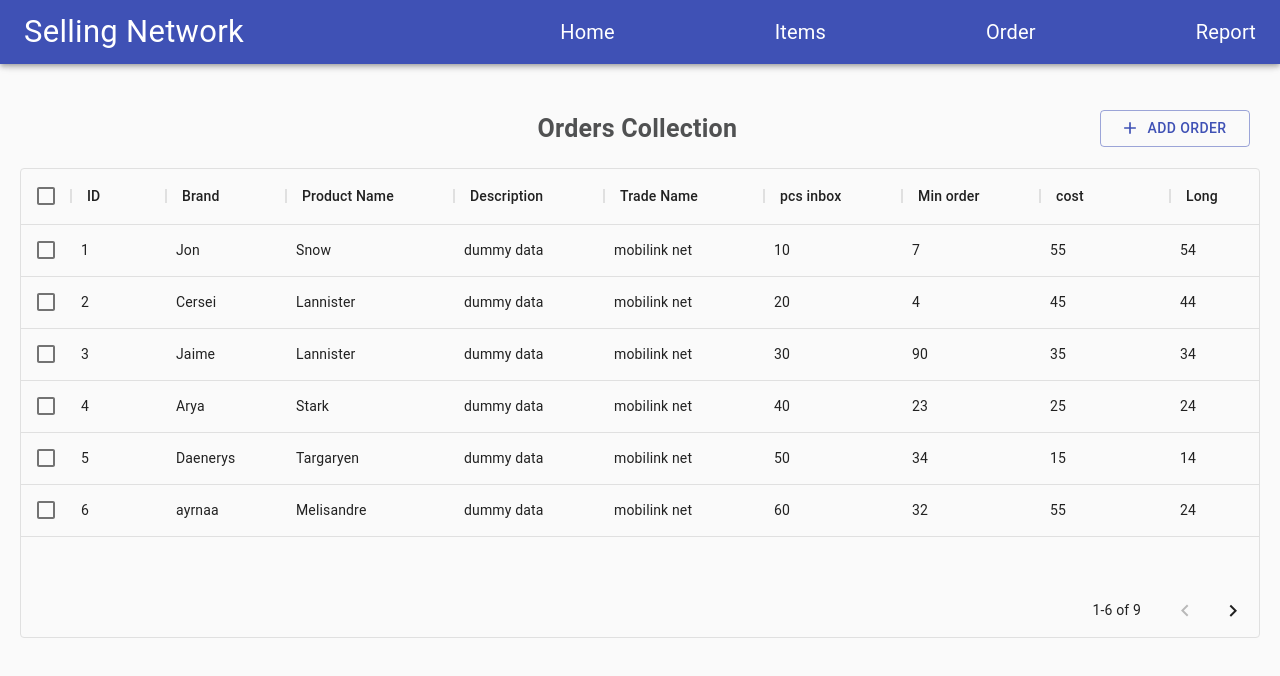
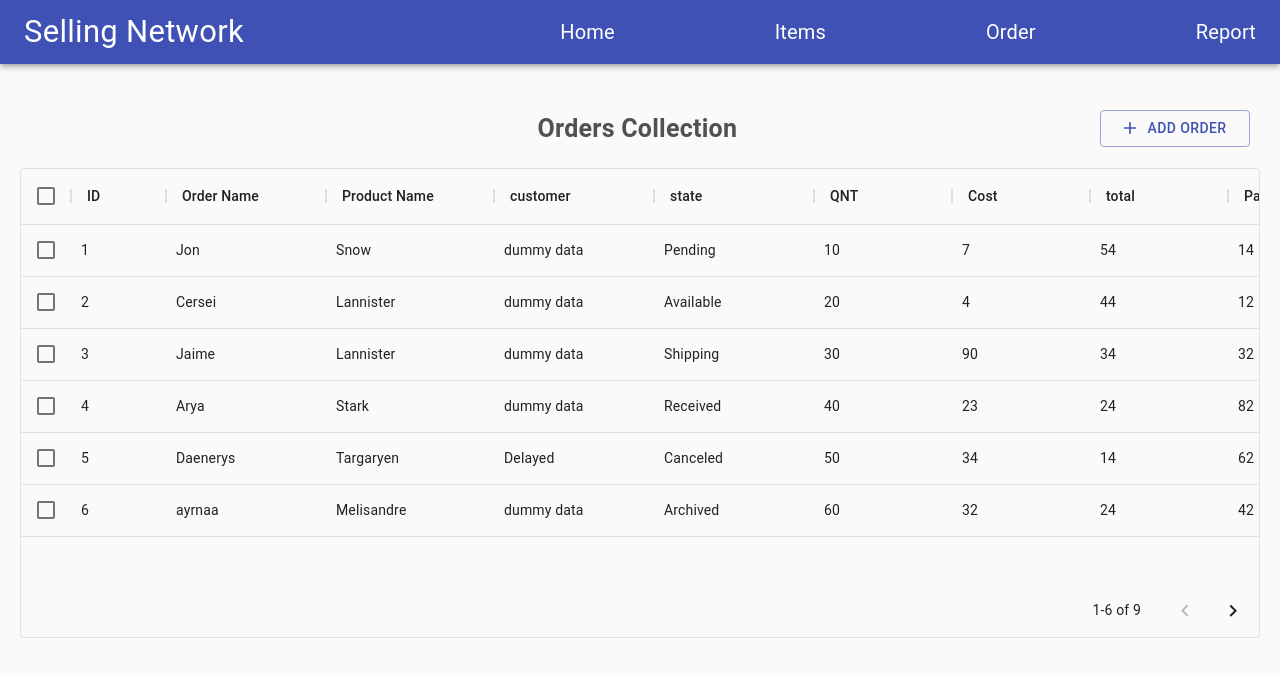
Before and after one commit to Rohit2010/travel-agency-front-end, a React (Create React App) app: page /OrderPage in a window 1280 px wide. Shown: the top 676 px of the page. Built offline with nearby package versions, Linux system fonts and the light colour scheme.

Commit message:
order page form and table added

```diff
--- a/src/components/ItemTabel.js
+++ b/src/components/ItemTabel.js
@@ -5,9 +5,9 @@ import { DataGrid } from "@material-ui/data-grid";
 const columns = [
   { field: "id", headerName: "ID", width: 95 },
   {
-    field: "Brand",
-    headerName: "Brand",
-    width: 120,
+    field: "ordername",
+    headerName: "Order Name",
+    width: 160,
     editable: true,
   },
   {
@@ -17,49 +17,69 @@ const columns = [
     editable: true,
   },
   {
-    field: "description",
-    headerName: "Description",
-    width: 150,
+    field: "customer",
+    headerName: "customer",
+    width: 160,
     editable: true,
   },
   {
-    field: "TradeName",
-    headerName: "Trade Name",
+    field: "state",
+    headerName: "state",
     width: 160,
   },
   {
-    field: "pcsinbox",
-    headerName: "pcs inbox",
-    width: 138,
-  },
-  {
-    field: "minimumOrder",
-    headerName: "Min order",
+    field: "QNT",
+    headerName: "QNT",
     width: 138,
   },
   {
     field: "cost",
-    headerName: "cost",
+    headerName: "Cost",
+    width: 138,
+  },
+  {
+    field: "total",
+    headerName: "total",
+    width: 138,
+  },
+  {
+    field: "partno",
+    headerName: "Part no",
+    width: 138,
+  },
+  {
+    field: "totalsize",
+    headerName: "Total Size",
+    width: 145,
+  },
+  {
+    field: "TotalBoxes",
+    headerName: "Total Boxes",
+    width: 155,
+  },
+  {
+    field: "BKNO",
+    headerName: "BK NO",
     width: 130,
   },
   {
-    field: "Long",
-    headerName: "Long",
-    width: 130,
+    field: "date",
+    headerName: "date",
+    width: 145,
   },
   {
-    field: "Width",
-    headerName: "Width",
-    width: 130,
+    field: "availabilityDate",
+    headerName: "availability Date",
+    width: 175,
   },
   {
-    field: "Height",
-    headerName: "Height",
-    width: 130,
+    field: "deliveryDate",
+    headerName: "delivery Date",
+    width: 175,
   },
   {
-    field: "boxSize",
-    headerName: "box Size(M)",
+    field: "Notes",
+    headerName: "Notes",
     width: 155,
   },
 ];
@@ -68,128 +88,170 @@ const rows = [
   {
     id: 1,
     ProductName: "Snow",
-    Brand: "Jon",
-    description: "dummy data",
-    TradeName: "mobilink net",
-    pcsinbox: 10,
-    minimumOrder: 7,
-    cost: 55,
-    Long: 54,
-    Width: 14,
-    Height: 72,
-    boxSize: 34.14,
+    ordername: "Jon",
+    customer: "dummy data",
+    state: "Pending",
+    QNT: 10,
+    cost: 7,
+    total: 54,
+    partno: 14,
+    totalsize: 72,
+
+    TotalBoxes: 34.14,
+    BKNO: 72,
+    date: "2/4/2020",
+    availabilityDate: "7/4/2021",
+    deliveryDate: "4/9/2022",
+    Notes: "Dummy notes",
   },
   {
     id: 2,
     ProductName: "Lannister",
-    Brand: "Cersei",
-    description: "dummy data",
-    TradeName: "mobilink net",
-    pcsinbox: 20,
-    minimumOrder: 4,
-    cost: 45,
-    Long: 44,
-    Width: 12,
-    Height: 92,
-    boxSize: 44.14,
+    ordername: "Cersei",
+    customer: "dummy data",
+    state: "Available",
+    QNT: 20,
+    cost: 4,
+
+    total: 44,
+    partno: 12,
+    totalsize: 92,
+    TotalBoxes: 44.14,
+    BKNO: 74,
+    date: "2/4/2020",
+    availabilityDate: "7/4/2021",
+    deliveryDate: "4/9/2022",
+    Notes: "Dummy notes",
   },
   {
     id: 3,
     ProductName: "Lannister",
-    Brand: "Jaime",
-    description: "dummy data",
-    TradeName: "mobilink net",
-    pcsinbox: 30,
-    minimumOrder: 90,
-    cost: 35,
-    Long: 34,
-    Width: 32,
-    Height: 12,
-    boxSize: 34.14,
+    ordername: "Jaime",
+    customer: "dummy data",
+    state: "Shipping",
+    QNT: 30,
+    cost: 90,
+
+    total: 34,
+    partno: 32,
+    totalsize: 12,
+    TotalBoxes: 34.14,
+    BKNO: 72,
+    date: "2/4/2020",
+    availabilityDate: "7/4/2021",
+    deliveryDate: "4/9/2022",
+    Notes: "Dummy notes",
   },
   {
     id: 4,
     ProductName: "Stark",
-    Brand: "Arya",
-    description: "dummy data",
-    TradeName: "mobilink net",
-    pcsinbox: 40,
-    minimumOrder: 23,
-    cost: 25,
-    Long: 24,
-    Width: 82,
-    Height: 92,
-    boxSize: 54.14,
+    ordername: "Arya",
+    customer: "dummy data",
+    state: "Received",
+    QNT: 40,
+    cost: 23,
+
+    total: 24,
+    partno: 82,
+    totalsize: 92,
+    TotalBoxes: 54.14,
+    BKNO: 98,
+    date: "2/4/2020",
+    availabilityDate: "7/4/2021",
+    deliveryDate: "4/9/2022",
+    Notes: "Dummy notes",
   },
   {
     id: 5,
     ProductName: "Targaryen",
-    Brand: "Daenerys",
-    description: "dummy data",
-    TradeName: "mobilink net",
-    pcsinbox: 50,
-    minimumOrder: 34,
-    cost: 15,
-    Long: 14,
-    Width: 62,
-    Height: 72,
-    boxSize: 44.14,
+    ordername: "Daenerys",
+    customer: "Delayed",
+    state: "Canceled",
+    QNT: 50,
+    cost: 34,
+
+    total: 14,
+    partno: 62,
+    totalsize: 72,
+    TotalBoxes: 44.14,
+    BKNO: 89,
+    date: "2/4/2020",
+    availabilityDate: "7/4/2021",
+    deliveryDate: "4/9/2022",
+    Notes: "Dummy notes",
   },
   {
     id: 6,
     ProductName: "Melisandre",
-    Brand: "ayrnaa",
-    description: "dummy data",
-    TradeName: "mobilink net",
-    pcsinbox: 60,
-    minimumOrder: 32,
-    cost: 55,
-    Long: 24,
-    Width: 42,
-    Height: 52,
-    boxSize: 84.14,
+    ordername: "ayrnaa",
+    customer: "dummy data",
+    state: "Archived",
+    QNT: 60,
+    cost: 32,
+
+    total: 24,
+    partno: 42,
+    totalsize: 52,
+    TotalBoxes: 84.14,
+    BKNO: 56,
+    date: "2/4/2020",
+    availabilityDate: "7/4/2021",
+    deliveryDate: "4/9/2022",
+    Notes: "Dummy notes",
   },
   {
     id: 7,
     ProductName: "Clifford",
-    Brand: "Ferrara",
-    description: "dummy data",
-    TradeName: "mobilink net",
-    pcsinbox: 250,
-    minimumOrder: 32,
-    cost: 95,
-    Long: 64,
-    Width: 32,
-    Height: 42,
-    boxSize: 64.14,
+    ordername: "Ferrara",
+    customer: "dummy data",
+    state: "pending",
+    QNT: 250,
+    cost: 32,
+    total: 64,
+    partno: 32,
+    totalsize: 42,
+    TotalBoxes: 64.14,
+    BKNO: 85,
+    date: "2/4/2020",
+    availabilityDate: "7/4/2021",
+    deliveryDate: "4/9/2022",
+    Notes: "Dummy notes",
   },
   {
     id: 8,
     ProductName: "Frances",
-    Brand: "Rossini",
-    description: "dummy data",
-    TradeName: "mobilink net",
-    pcsinbox: 13,
-    minimumOrder: 12,
-    cost: 85,
-    Long: 24,
-    Width: 12,
-    Height: 22,
-    boxSize: 24.14,
+    ordername: "Rossini",
+    customer: "dummy data",
+    state: "shipping",
+    QNT: 13,
+    cost: 12,
+    total: 24,
+    partno: 12,
+    totalsize: 22,
+    TotalBoxes: 24.14,
+    BKNO: 76,
+    date: "2/4/2020",
+    availabilityDate: "7/4/2021",
+    deliveryDate: "4/9/2022",
+    Notes: "Dummy notes",
   },
   {
     id: 9,
     ProductName: "Roxie",
-    Brand: "Harvey",
-    description: "dummy data",
-    TradeName: "mobilink net",
-    pcsinbox: 23,
-    minimumOrder: 23,
-    cost: 5,
-    Long: 4,
-    Width: 22,
-    Height: 32,
-    boxSize: 54.14,
+    ordername: "Harvey",
+    customer: "dummy data",
+    state: "Archived",
+    QNT: 23,
+    cost: 23,
+    total: 4,
+    partno: 22,
+    totalsize: 32,
+    TotalBoxes: 54.14,
+    BKNO: 85,
+    date: "2/4/2020",
+    availabilityDate: "7/4/2021",
+    deliveryDate: "4/9/2022",
+    Notes: "Dummy notes",
   },
 ];
 
--- a/src/pages/ItemsPage.js
+++ b/src/pages/ItemsPage.js
@@ -5,8 +5,8 @@ import { makeStyles } from "@material-ui/core/styles";
 import Button from "@material-ui/core/Button";
 import AddIcon from "@material-ui/icons/Add";
 import Popup from "../components/Popup";
-import ItemForm from "../components/ItemForm";
-import ItemTabel from "../components/ItemTabel";
+import ItemForm from "../components/OrderForm";
+import ItemTabel from "../components/OrderTabel";
 
 function ItemsPage() {
   const [openPopup, setOpenPopup] = useState(false);
@@ -57,7 +57,7 @@ function ItemsPage() {
         <ItemTabel />
       </Typography>
       <Popup
-        title="Enter your Item specfication"
+        title="Enter your Item Specfication"
         openPopup={openPopup}
         setOpenPopup={setOpenPopup}
       >
--- a/src/pages/OrderPage.js
+++ b/src/pages/OrderPage.js
@@ -54,7 +54,7 @@ function OrderPage() {
         <OrderTabel />
       </Typography>
       <Popup
-        title="Enter your Order specfication"
+        title="Enter your Order Specfication"
         openPopup={openPopup}
         setOpenPopup={setOpenPopup}
       >
```
